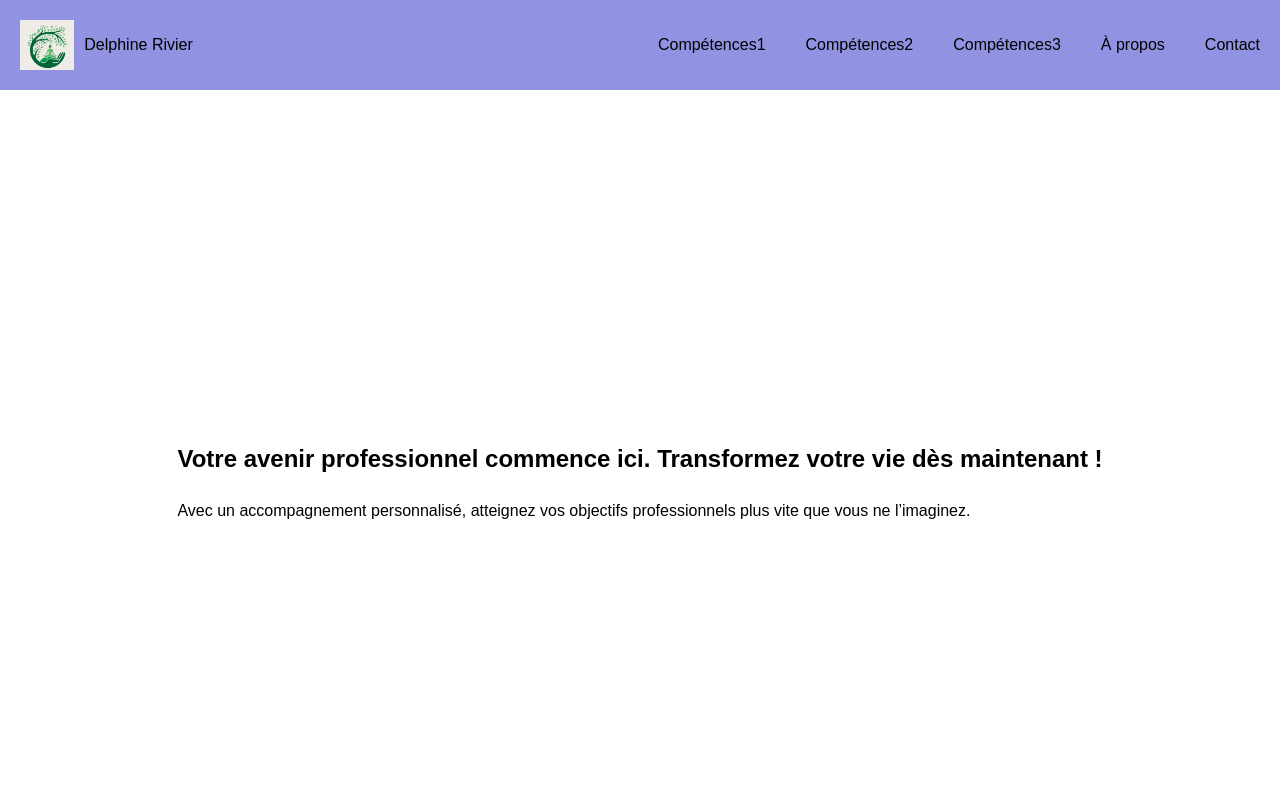
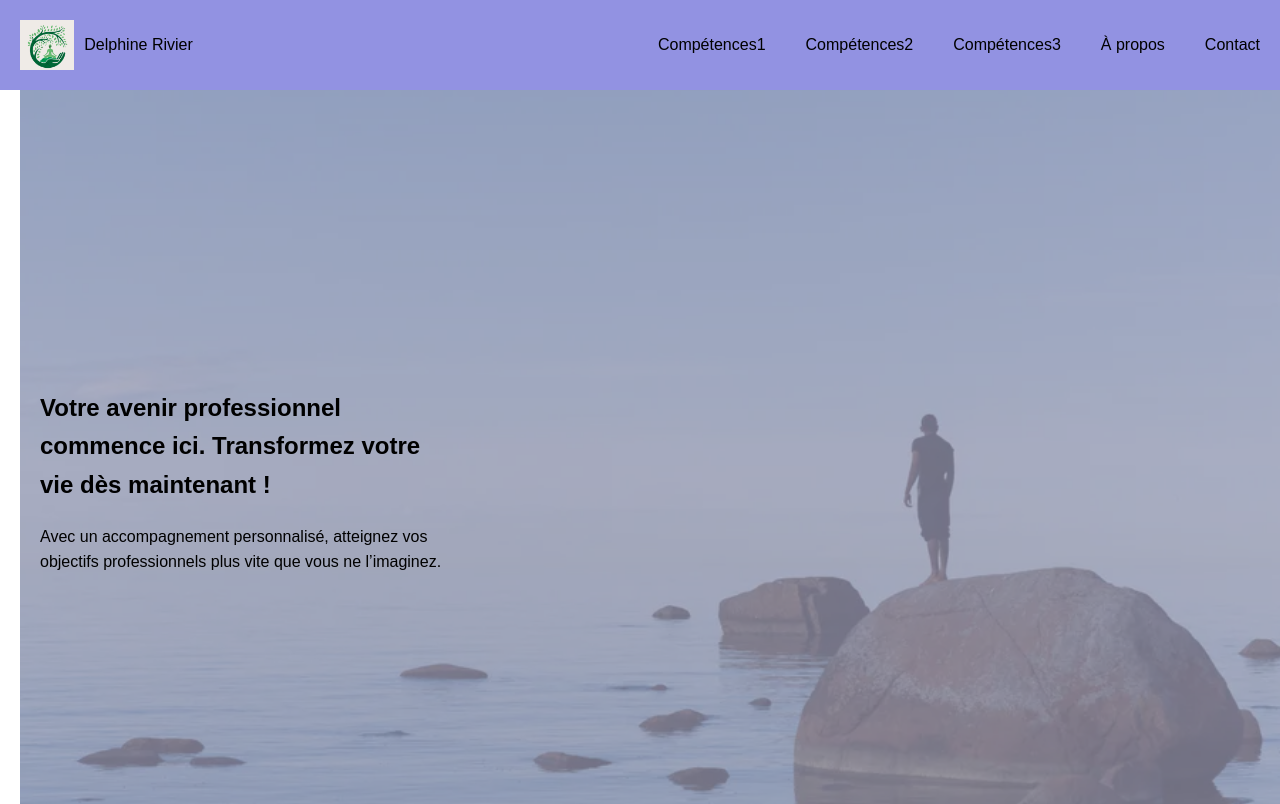
Before and after one commit to PierreSarciat/accompagnement-professionnel, a React (Vite) app: page / in a window 1280 px wide. Shown: the top 804 px of the page. Built offline with nearby package versions, Linux system fonts and the light colour scheme.

Commit message:
mise en place section hero

```diff
--- a/src/sections/hero/hero.jsx
+++ b/src/sections/hero/hero.jsx
@@ -2,19 +2,27 @@ import React from 'react';
 import './hero.scss';
 
 
+
 const Hero = () => {
     return (
-        <section className='section'>
+        <div className="herobackground">
+            <section className='section hero'>
                 <div className="hero__content">
+                    <div className='colonne1'>
                         <h1 className="hero__title">
                             Votre avenir professionnel commence ici. Transformez votre vie dès maintenant !
                         </h1>
                         <p className="hero__subtitle">
                             Avec un accompagnement personnalisé, atteignez vos objectifs professionnels plus vite que vous ne l’imaginez.
                         </p>
+                    </div>
+                    <div className='colonne2'></div>
+                    <div className='colonne3'></div>
 
                 </div>
             </section>
+        </div>
+
     );
 };
 
--- a/src/sections/hero/hero.scss
+++ b/src/sections/hero/hero.scss
@@ -1,3 +1,32 @@
-.hero__content{
+.herobackground {
+    position: relative;
+    width: 100vw;
+    background-image: url('@images/backgroundimage.webp');
+    background-size: cover;
+    background-position: center;
+    background-repeat: no-repeat;
+
+
+
+    .hero__content {
+        display: grid;
+        grid-template-columns: 1fr 1fr 1fr;
+        height: 100%;
+        position: relative;
+        z-index: 2;
+    }
+}
+
+.herobackground::before {
+    content: "";
+    position: absolute;
+    top: 0;
+    left: 0;
+    width: 100%;
     height: 100%;
+    background-color: rgba(169, 168, 193, 0.67);
+    /* Calque noir semi-transparent */
+    z-index: 1;
+    /* Place le calque au-dessus de l'image de fond */
+
 }
```
Lines whose indentation alone changed are shown as unchanged.
